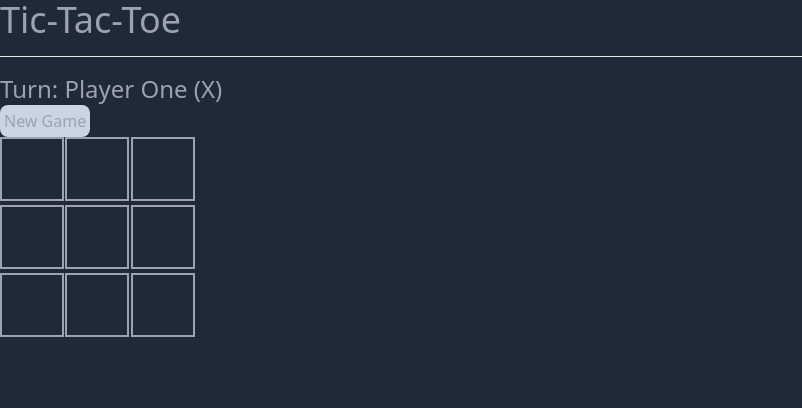
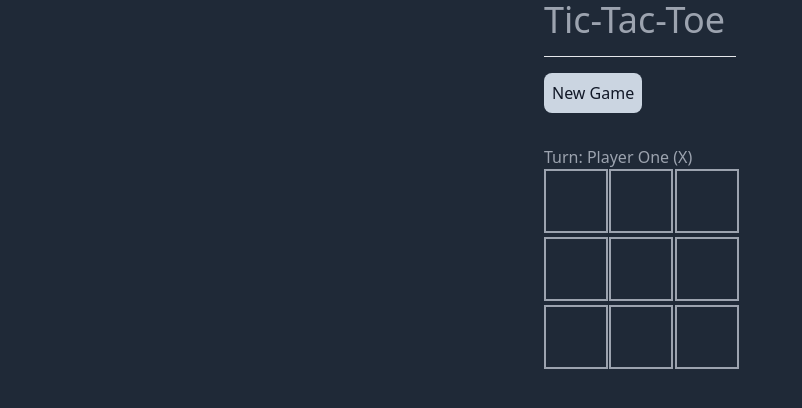
Before and after one commit to edgartrs/tic-tact-toe-vue, a Vue app: page / in a window 1280 px wide. Shown: the top 408 px of the page, without its empty margins (0-802 px from the left). Built offline with nearby package versions, Linux system fonts and the light colour scheme.

Commit message:
Update title and layout in index.html and App.vue

```diff
--- a/index.html
+++ b/index.html
@@ -4,7 +4,7 @@
         <meta charset="UTF-8" />
         <link rel="icon" type="image/svg+xml" href="/vite.svg" />
         <meta name="viewport" content="width=device-width, initial-scale=1.0" />
-        <title>Vite + Vue + TS</title>
+        <title>Tic-Tac-Toe</title>
     </head>
     <body class="bg-gray-800 text-gray-400">
         <div id="app"></div>
--- a/src/App.vue
+++ b/src/App.vue
@@ -139,16 +139,20 @@ const getWinSquares = () => {
 </script>
 
 <template>
-    <main>
+    <main class="flex justify-center items-center">
+        <div class="mx-auto">
             <h1 class="text-4xl">Tic-Tac-Toe</h1>
             <hr class="my-4" />
             <div class="mx-auto">
-            <h2 class="text-2xl">
+                <button
+                    class="bg-slate-300 text-gray-900 rounded-lg p-2 hover:bg-slate-400 focus:outline-none focus:ring-2 focus:ring-slate-500"
+                    @click="reset"
+                >
+                    New Game
+                </button>
+                <h2 class="text-l mt-8">
                     Turn: {{ currentPlayer.name }} ({{ currentPlayer.symbol }})
                 </h2>
-            <button class="bg-slate-300 rounded-lg p-1" @click="reset">
-                New Game
-            </button>
                 <div class="grid grid-cols-3 gap-1 w-48">
                     <BoardSquare
                         v-for="square in board"
@@ -158,5 +162,6 @@ const getWinSquares = () => {
                     />
                 </div>
             </div>
+        </div>
     </main>
 </template>
```
Lines whose indentation alone changed are shown as unchanged.
